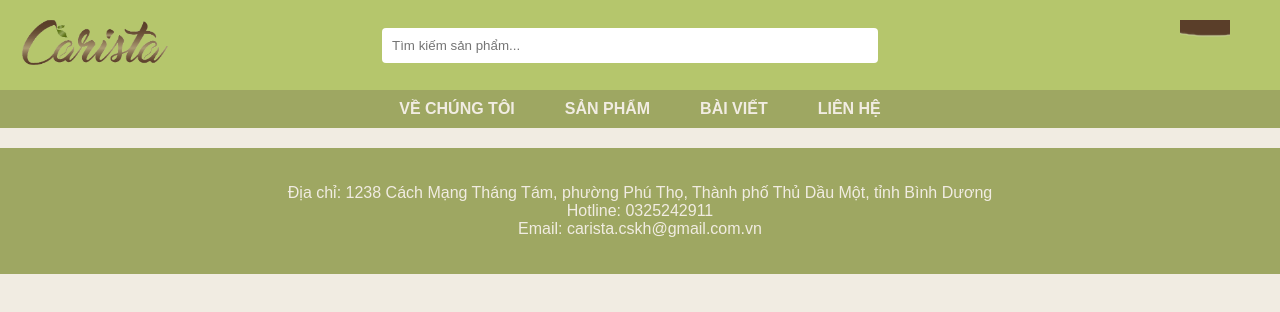
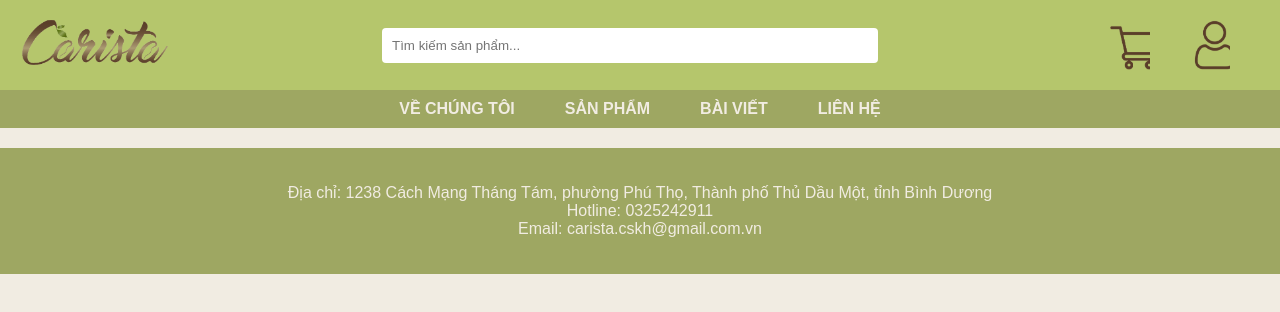
Before and after one commit to Carista-store/Carista-store.github.io, a plain HTML site: page index.html in a window 1280 px wide. Drawn offline with Linux system fonts and the light colour scheme.

Commit message:
4h sáng

```diff
--- a/index.html
+++ b/index.html
@@ -24,7 +24,7 @@
         <div class="header-icons">
             <div class="icon-container">
                 <div class="icon">
-                    <img src="image/cart.png" alt="Giỏ hàng">
+                    <img src="image/cart.png" alt="Giỏ hàng" style="height:50px;width:50px;">
                 </div>
                <div class="text">
                 <span>Giỏ hàng</span>
@@ -32,7 +32,7 @@
             </div>
             <div class="icon-container">
                 <div class="icon">
-                    <img src="image/login.png" alt="Đăng nhập">
+                    <img src="image/login.png" alt="Đăng nhập" style="height:50px;width:50px;">
                 </div>
                 <div class="text">
                     <span>Đăng nhập</span>
```
